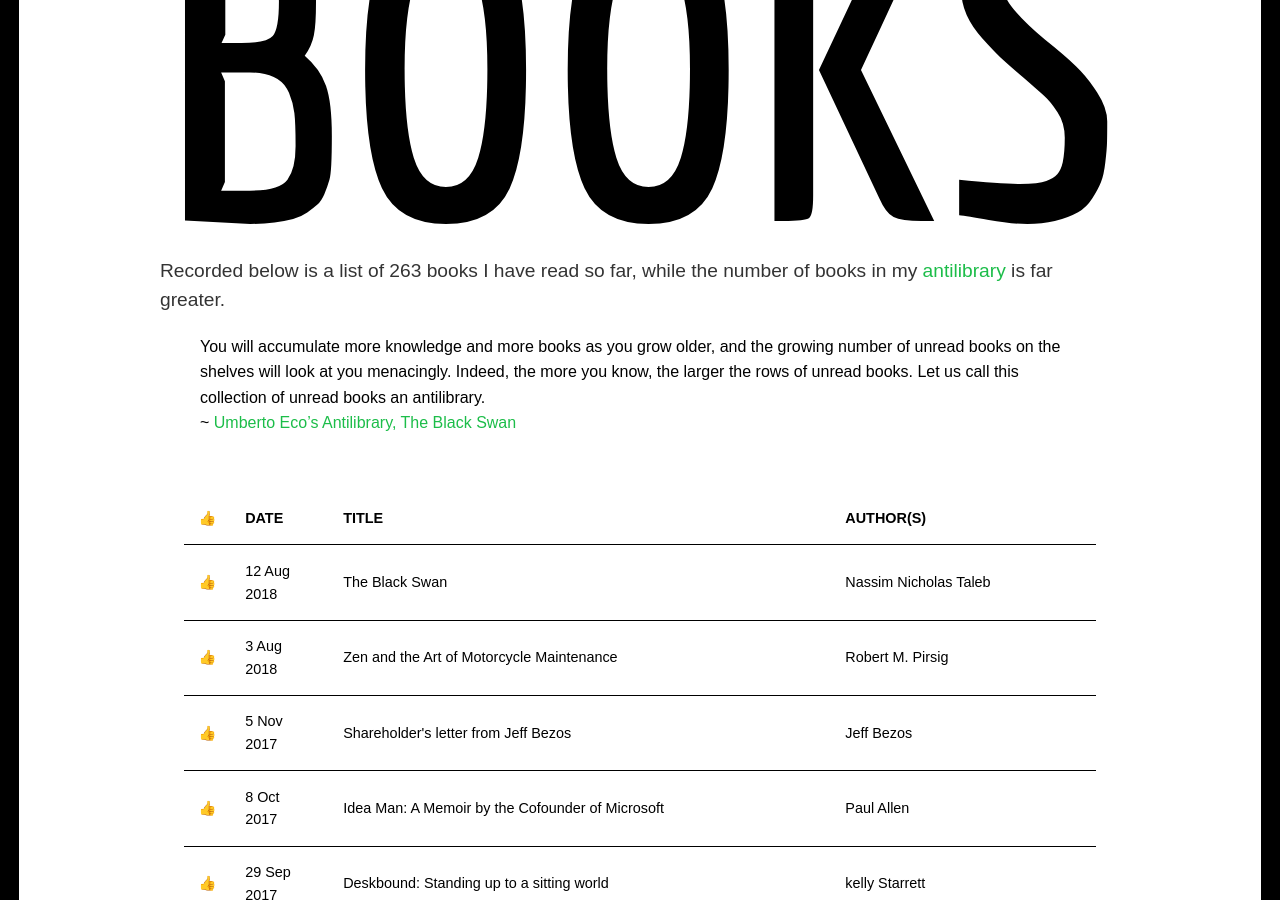
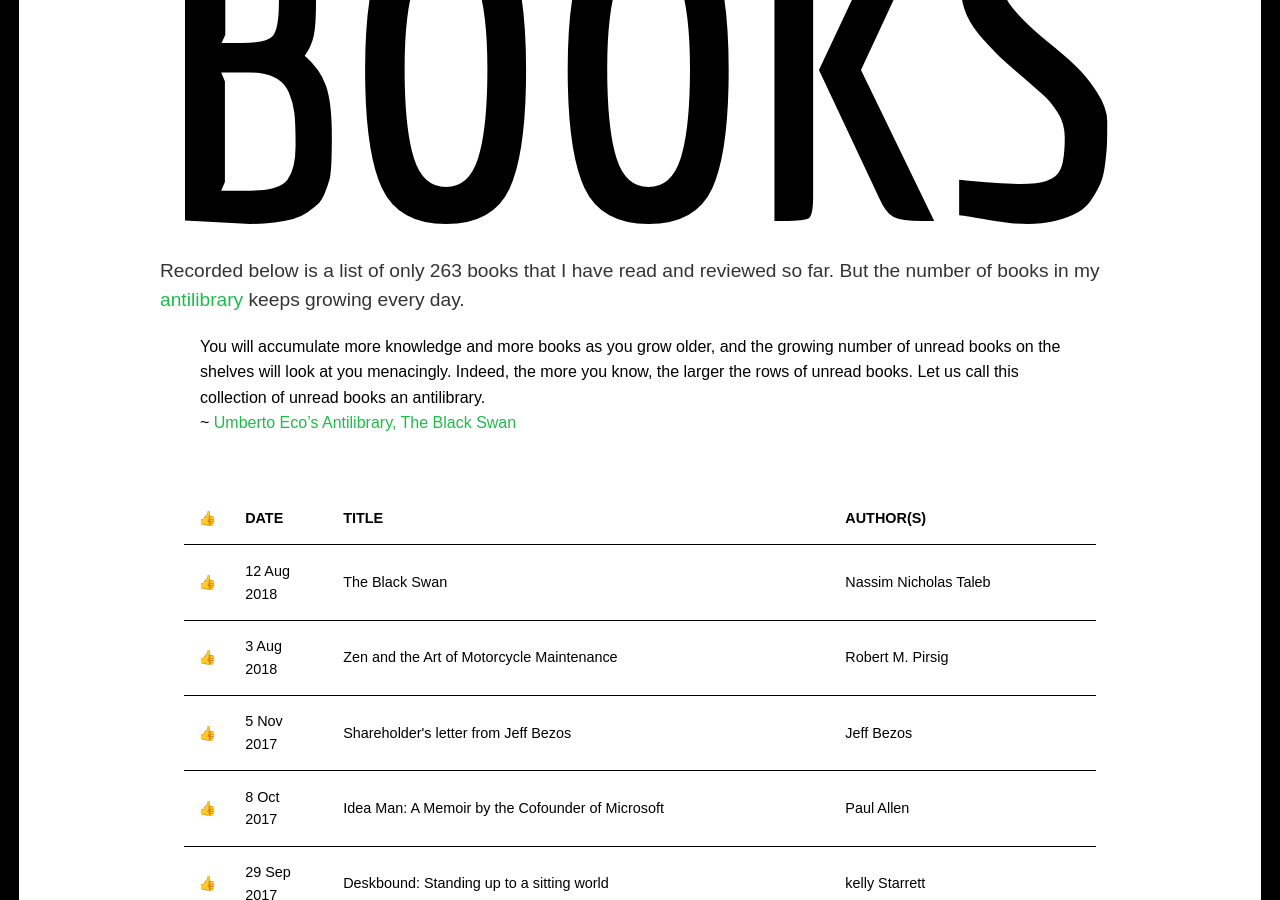
Before and after one commit to sayanee/books, a Jekyll site: the page built from index.html, in a window 1280 px wide and 900 px high, scrolled down 422 px. Built offline with Jekyll 4.4.1, drawn with Linux system fonts in a browser that asks for light colours; some web fonts are replaced.

Commit message:
Tweak sub-heading

```diff
--- a/index.html
+++ b/index.html
@@ -6,7 +6,7 @@ layout: default
   <h1 class="title">Books</h1>
 
   <br>
-  <p>Recorded below is a list of {{ site.posts | size }} books I have read so far, while the number of books in my <a href="https://www.brainpickings.org/2015/03/24/umberto-eco-antilibrary/">antilibrary</a> is far greater.</p>
+  <p>Recorded below is a list of only {{ site.posts | size }} books that I have read and reviewed so far. But the number of books in my <a href="https://www.brainpickings.org/2015/03/24/umberto-eco-antilibrary/">antilibrary</a> keeps growing every day.</p>
 
   <blockquote cite="https://www.amazon.com/Black-Swan-Second-Improbable-Incerto-ebook/dp/B00139XTG4">
     You will accumulate more knowledge and more books as you grow older, and the growing number of unread books on the shelves will look at you menacingly. Indeed, the more you know, the larger the rows of unread books. Let us call this collection of unread books an antilibrary.
```
